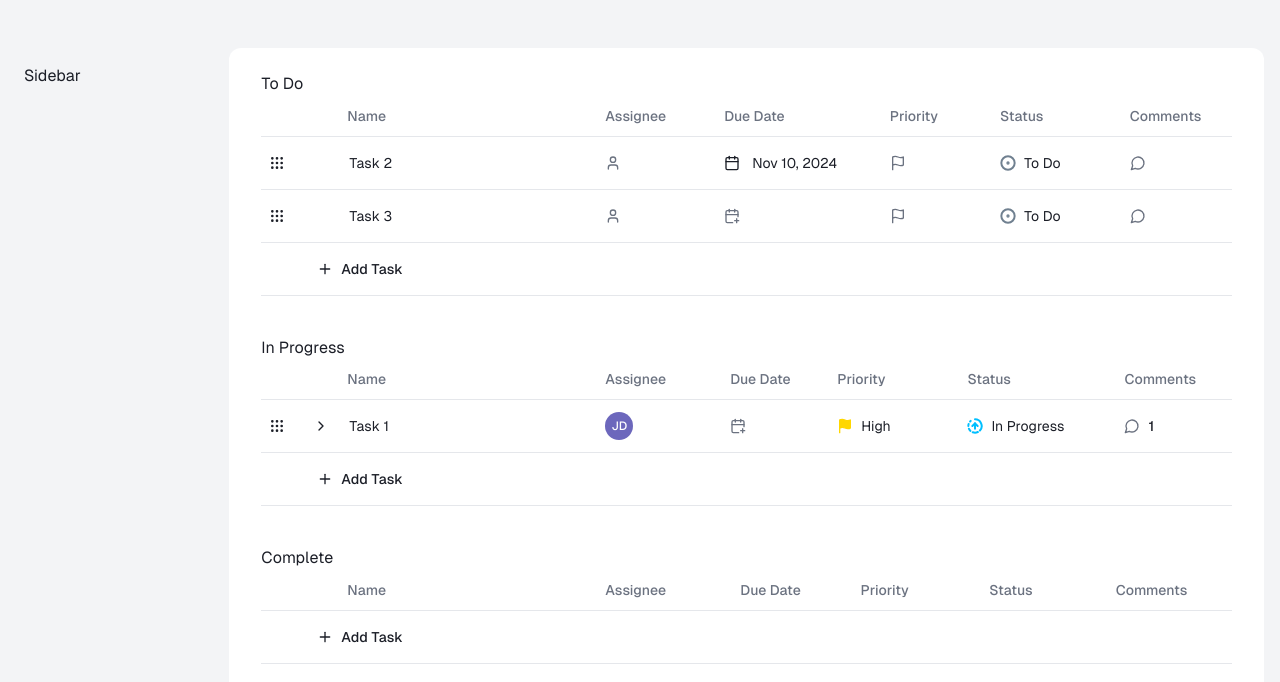
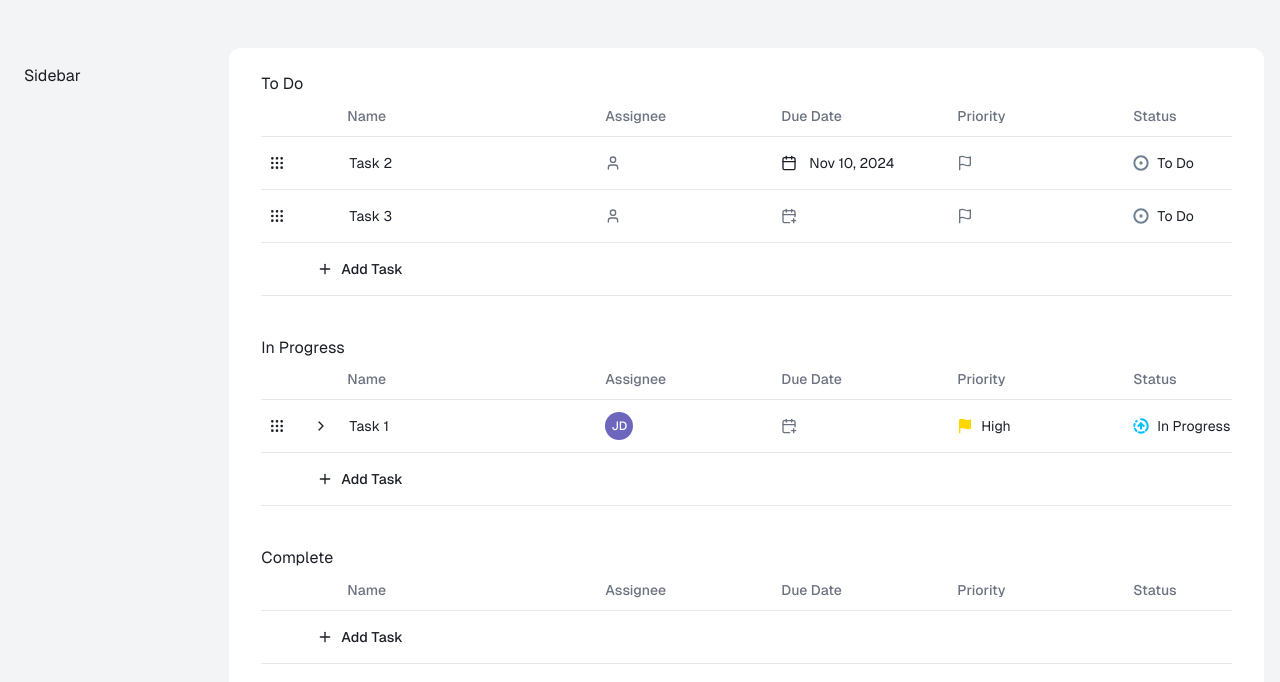
Before and after one commit to rahatsikz/project-hub, a Next.js app: page /projects/1 in a window 1280 px wide. Shown: the top 682 px of the page. Built offline with nearby package versions, Linux system fonts and the light colour scheme.

Commit message:
[done] - task name sticky on list view

```diff
--- a/src/app/(project-board)/projects/[id]/_components/ListSection.tsx
+++ b/src/app/(project-board)/projects/[id]/_components/ListSection.tsx
@@ -81,17 +81,25 @@ export default function ListSection({ taskList, setTaskList }: any) {
   return (
     <DndContext onDragEnd={handleDragEnd} onDragStart={handleDragStart}>
       <SortableContext items={taskList.map((item: any) => item.id)}>
-        <Table className='overflow-hidden'>
+        <Table className=''>
           <TableHeader>
-            <TableRow>
+            <TableRow className='group'>
               {tableHeader.map((item, idx) => (
-                <TableHead key={idx} className={cn("capitalize ")}>
+                <TableHead
+                  key={idx}
+                  className={cn(
+                    "capitalize",
+                    item[Object.keys(item)[0]] === "name"
+                      ? "sticky left-0 bg-background hover:bg-muted/10 group-hover:bg-muted/10 transition-colors"
+                      : ""
+                  )}
+                >
                   {item[Object.keys(item)[0]]}
                 </TableHead>
               ))}
             </TableRow>
           </TableHeader>
-          <TableBody className='mt-4 divide-y border-b overflow-hidden'>
+          <TableBody className='mt-4 divide-y border-b '>
             {taskList.map((item: any) => (
               <SortbaleRow
                 key={item.id}
--- a/src/app/(project-board)/projects/[id]/_components/SortableRow.tsx
+++ b/src/app/(project-board)/projects/[id]/_components/SortableRow.tsx
@@ -164,7 +164,12 @@ export function SortbaleRow({
           </div>
         </TableCell>
         <Form {...form}>
-          <TableCell className='flex items-center gap-2 w-full'>
+          <TableCell
+            className={cn(
+              "flex items-center gap-2 w-full sticky left-0 bg-background hover:bg-muted/10 group-hover:bg-muted/10 transition-colors",
+              subTasksOpen.open && data.id === subTasksOpen.id && "bg-muted/10"
+            )}
+          >
             <Button
               className={cn(
                 data.subTasks?.length === 0 &&
@@ -243,7 +248,7 @@ export function SortbaleRow({
                   formControl={form.control}
                   ref={inputRef}
                   type='text'
-                  className='border-0 shadow-none px-0 py-0 h-auto focus-visible:outline-none focus-visible:ring-0 focus-visible:ring-offset-0'
+                  className='border-0 shadow-none px-0 py-0 h-auto focus-visible:outline-none focus-visible:ring-0 focus-visible:ring-offset-0 w-40'
                 />
                 <Button size={"icon"} variant={"ghost"} type='submit'>
                   <Check
--- a/src/components/ui/DatePicker.tsx
+++ b/src/components/ui/DatePicker.tsx
@@ -69,7 +69,11 @@ export const DatePicker = React.forwardRef<HTMLDivElement, DatePickerProps>(
                     field.onChange(date?.toISOString());
                     setIsOpen(false);
                   }}
-                  disabled={(date) => date < new Date()}
+                  disabled={(date) => {
+                    const today = new Date();
+                    today.setHours(0, 0, 0, 0);
+                    return date < today;
+                  }}
                   initialFocus
                 />
               </PopoverContent>
--- a/src/components/ui/table.tsx
+++ b/src/components/ui/table.tsx
@@ -9,7 +9,7 @@ const Table = React.forwardRef<
   <div className='relative w-full overflow-auto'>
     <table
       ref={ref}
-      className={cn("caption-bottom text-sm w-full", className)}
+      className={cn("caption-bottom text-sm w-full table-container", className)}
       {...props}
     />
   </div>
@@ -73,7 +73,7 @@ const TableHead = React.forwardRef<
   <th
     ref={ref}
     className={cn(
-      "h-10 px-2 text-left align-middle font-medium text-muted-foreground [&:has([role=checkbox])]:pr-0 [&>[role=checkbox]]:translate-y-[2px] w-44 first:w-8 [&:nth-child(2)]:min-w-72 pl-6 [&:nth-child(2)]:pl-[54px]",
+      "h-10 px-2 text-left align-middle font-medium text-muted-foreground [&:has([role=checkbox])]:pr-0 [&>[role=checkbox]]:translate-y-[2px] min-w-44 first:min-w-8 [&:nth-child(2)]:min-w-72 pl-6 [&:nth-child(2)]:pl-[54px] whitespace-nowrap",
       className
     )}
     {...props}
@@ -88,7 +88,7 @@ const TableCell = React.forwardRef<
   <td
     ref={ref}
     className={cn(
-      "p-2 align-middle [&:has([role=checkbox])]:pr-0 [&>[role=checkbox]]:translate-y-[2px] w-44 first:w-8 [&:nth-child(2)]:min-w-72",
+      "p-2 align-middle [&:has([role=checkbox])]:pr-0 [&>[role=checkbox]]:translate-y-[2px] min-w-44 first:min-w-8 [&:nth-child(2)]:min-w-72",
       className
     )}
     {...props}
```
